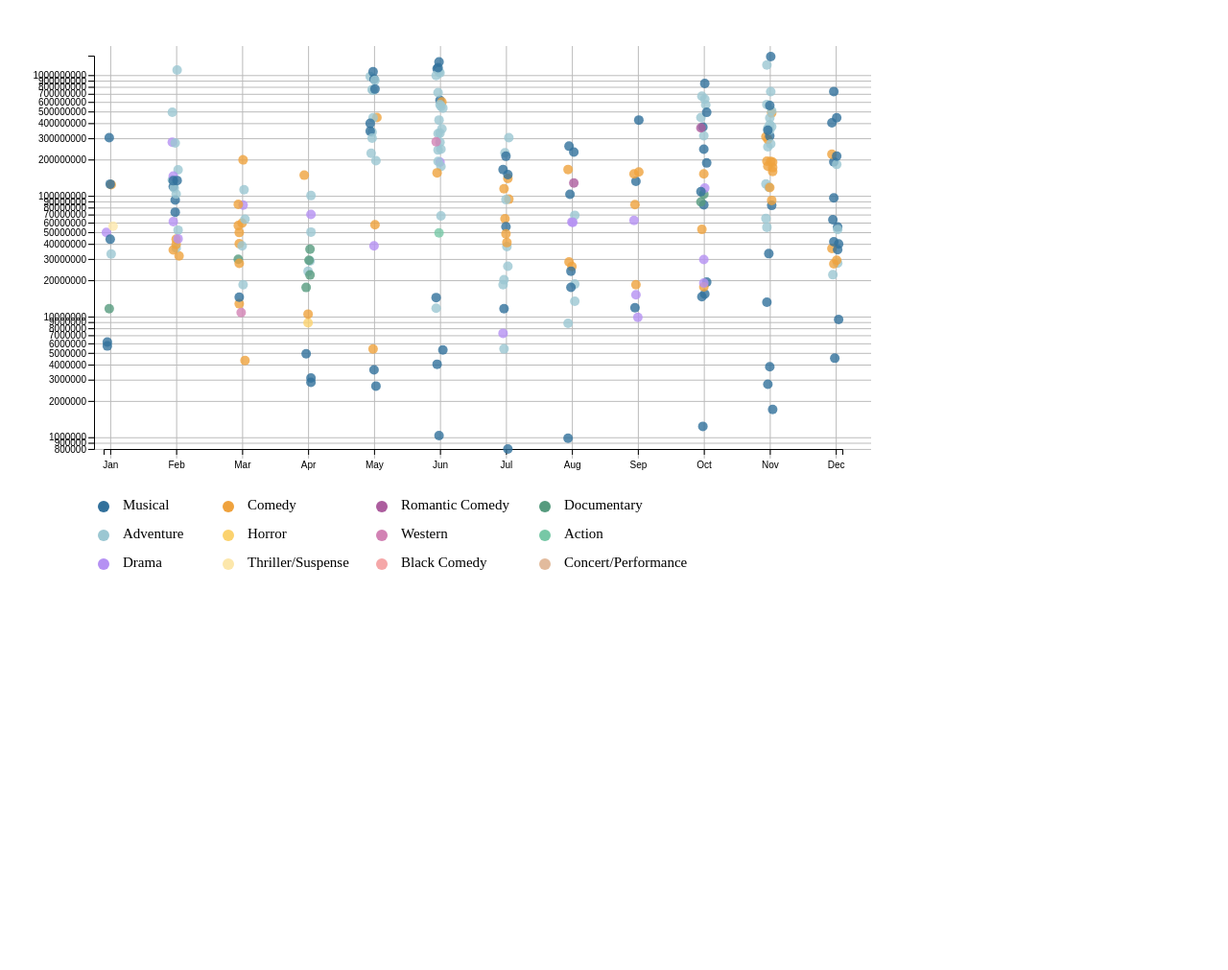
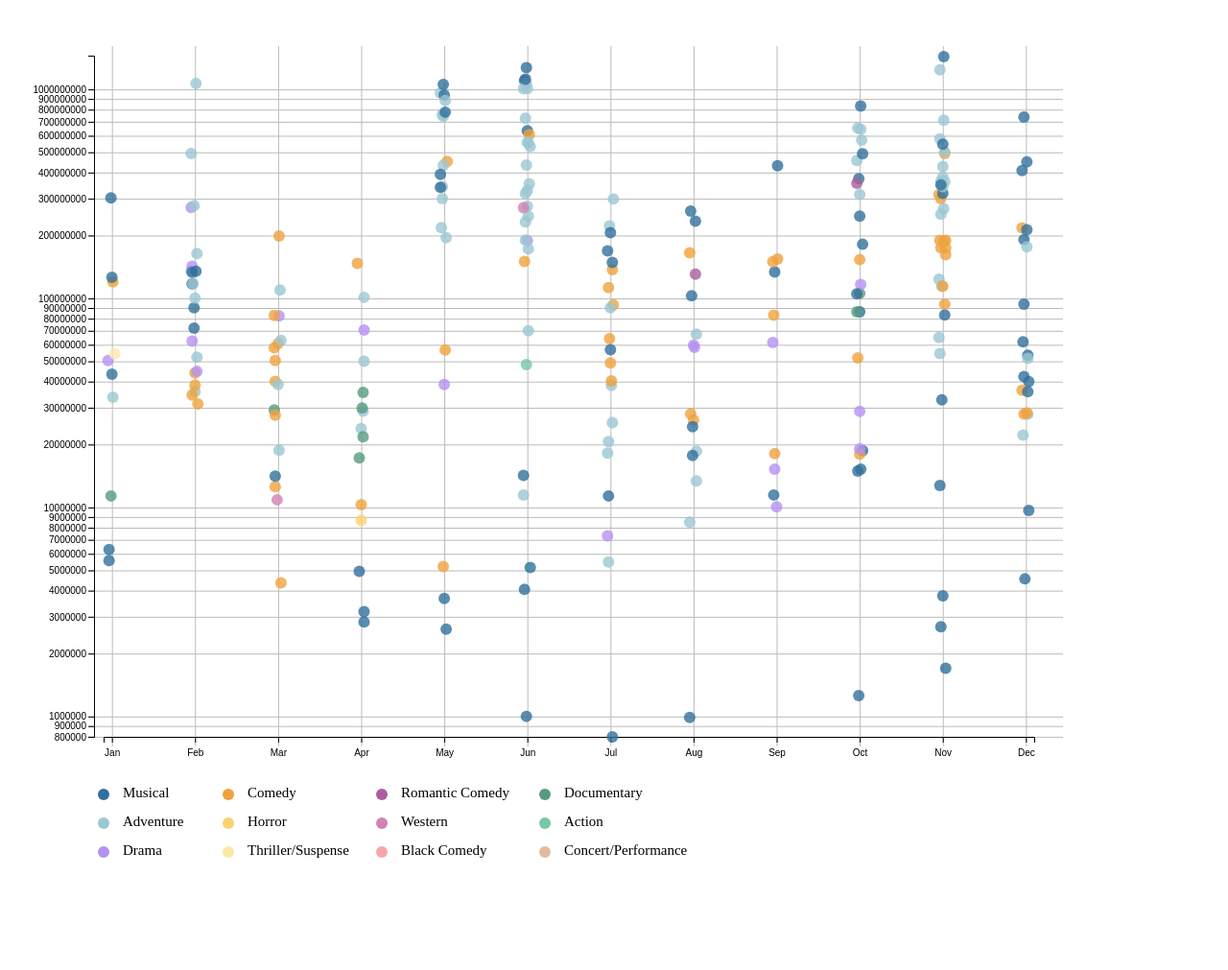
Before and after one commit to aj629/Disney, a plain HTML site: page index.html in a window 1280 px wide. Shown: the whole page at 96% size. Before the commit the page ends 800 px from the top, so only its background shows below. Drawn offline with nearby package versions, Linux system fonts and the light colour scheme.

Commit message:
cleaned budget

```diff
--- a/index.html
+++ b/index.html
@@ -23,7 +23,7 @@
 
 <body>
     <div id="plot1">
-        <svg id="scatterplot" height="500" width= "1000">
+        <svg id="scatterplot" height="800" width= "1200">
         </svg>
     </div>
 
@@ -113,6 +113,7 @@
                 d['Release date (datetime)'] = d['Release date (datetime)'].split("-");
                 d['monthNum'] = Number(d['Release date (datetime)'][1]);
                 d['month'] = monthsDict[d['monthNum']];
+                d['budget'] = Number(d['Budget (float)']);
             })
 
 
@@ -170,7 +171,7 @@
             console.log(profitsGenres);
 
             // this 'data' is now a combined dataset to help graph multiple attributes
-            data = data.map(({title: name, month, Box}) => ({name, month, Box, ...genres.get(name)}));
+            data = data.map(({title: name, month, Box, budget}) => ({name, month, Box, budget, ...genres.get(name)}));
             console.log(data);
 
 
@@ -185,7 +186,7 @@
                                    .join("circle")
                                    .attr("cx", d => monthScale(d['month'])-margin.left + jitter())
                                    .attr("cy", d => boxScale(d['Box'])+jitter())
-                                   .attr("r", 5)
+                                   .attr("r", 6)
                                    .style('fill', d => genreScale(d['genre']))
                                    .attr('opacity', 0.8);
 
```
